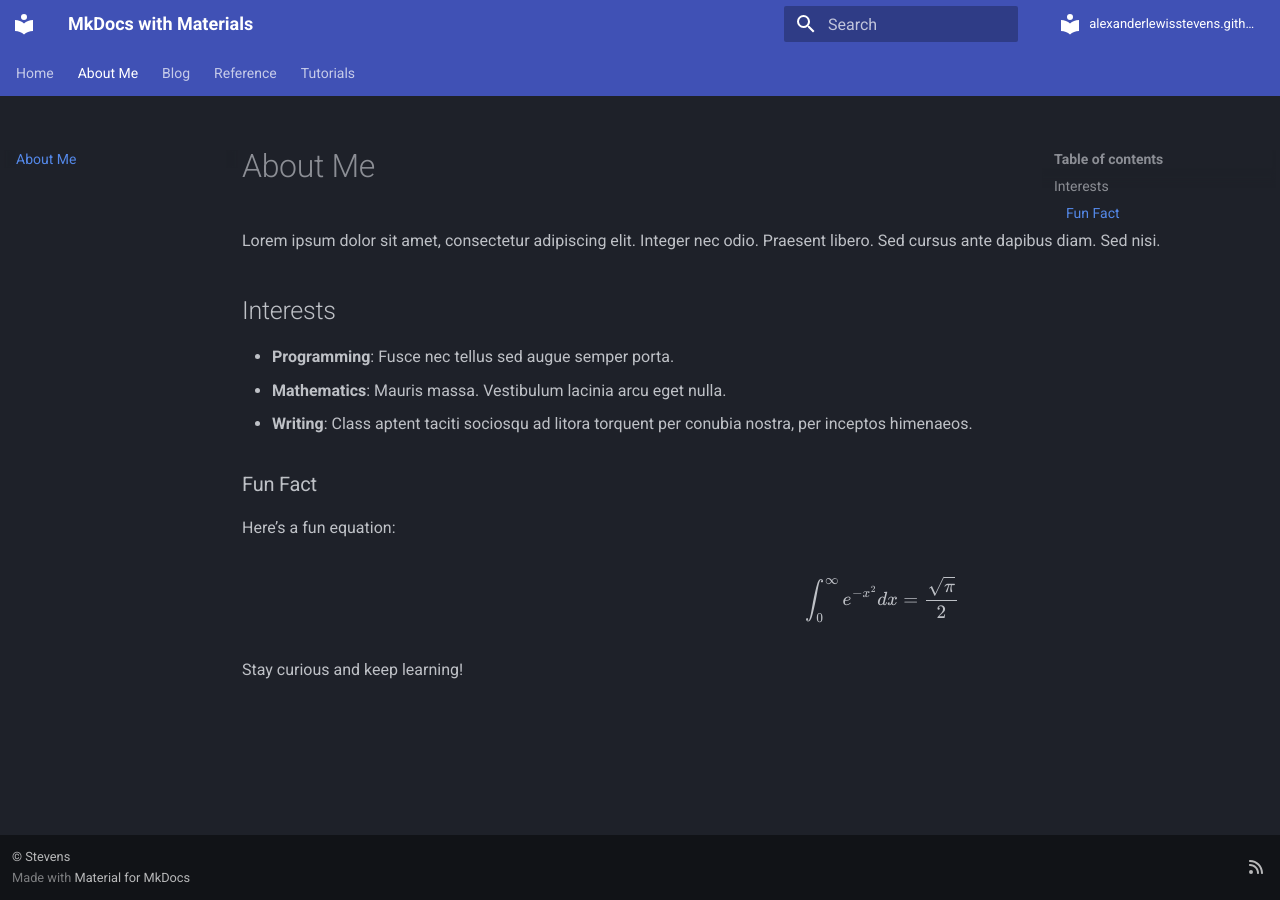
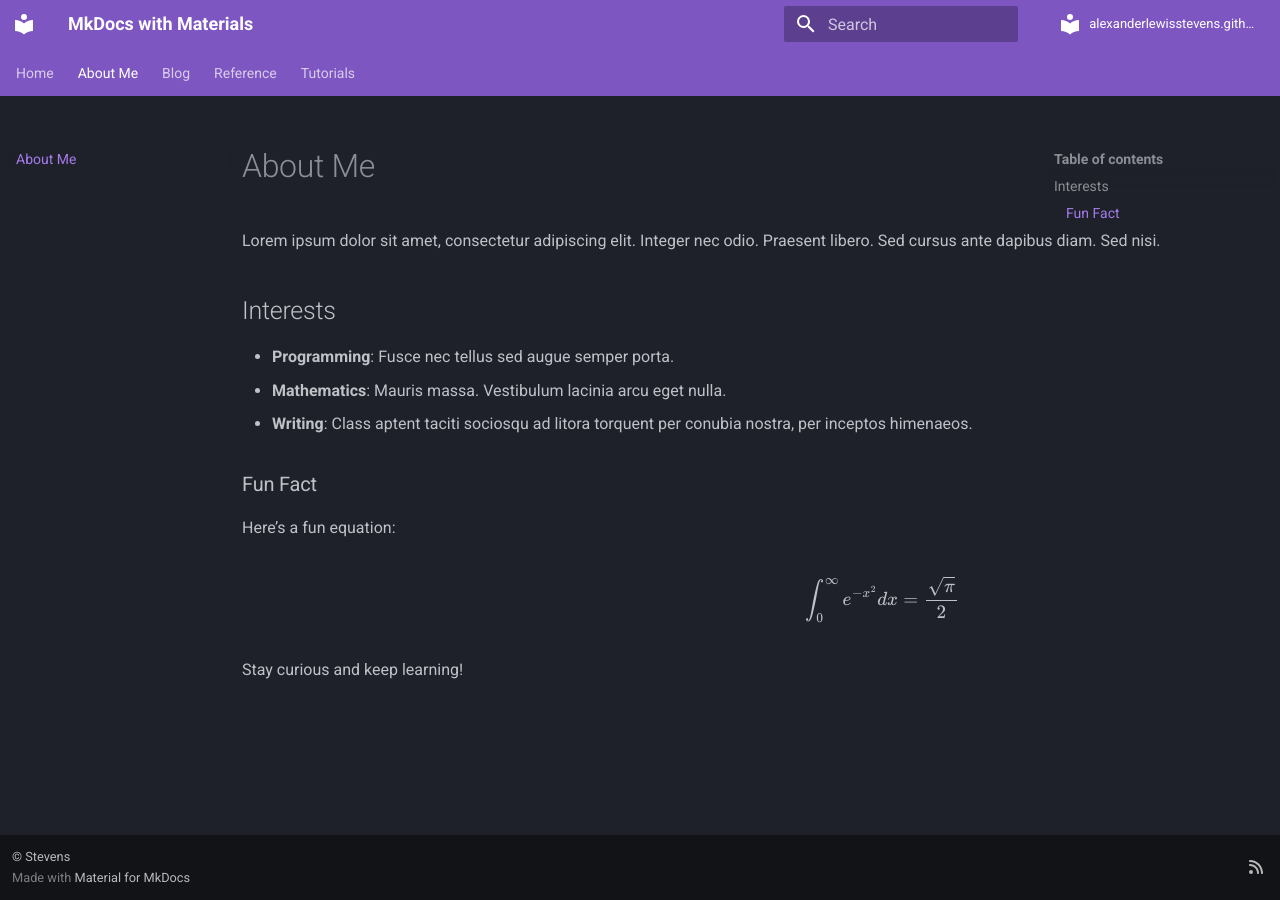
Before and after one commit to alexanderlewisstevens/alexanderlewisstevens.github.io, an MkDocs documentation site: the page built from docs/about.md, in a window 1280 px wide. Built offline with MkDocs 1.6.1 and Material for MkDocs 9.7.7, drawn with Linux system fonts in a browser that asks for light colours; comment, search, counter and statistics services are not loaded.

Commit message:
Update mkdocs.yml

```diff
--- a/mkdocs.yml
+++ b/mkdocs.yml
@@ -173,6 +173,7 @@ theme:
     # +----------------------------------------------------------------------------------------------------+
     scheme: 'slate'
 
+
     # +----------------------------------------------------------------------------------------------------+
     # |                                                                                                    |
     # | "primary" is used to set the main color of the Material Theme.                                     |
@@ -183,7 +184,8 @@ theme:
     # | - https://squidfunk.github.io/mkdocs-material/setup/changing-the-colors/#primary-color             |
     # |                                                                                                    |
     # +----------------------------------------------------------------------------------------------------+
-    primary: 'indigo'
+    primary: #'indigo'
+            'deep purple'
 
     # +----------------------------------------------------------------------------------------------------+
     # |                                                                                                    |
```
